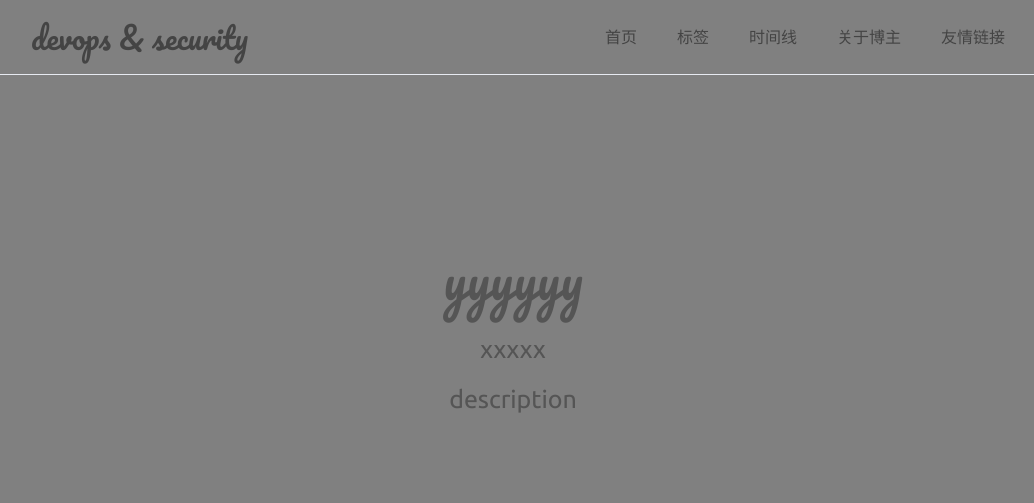
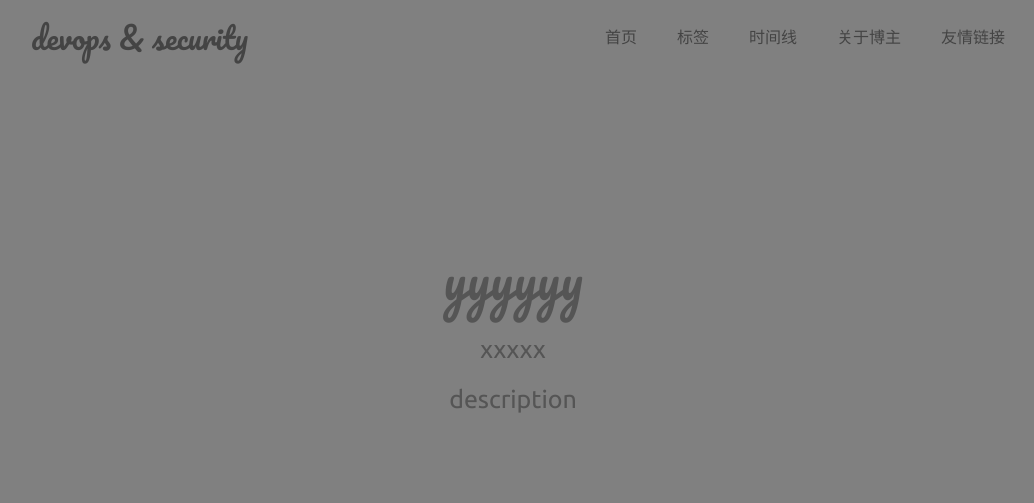
Before and after one commit to e01-cry/e01-cry.github.io, a Jekyll site: the page built from index.html, in a window 1280 px wide. Shown: the top 503 px of the page, without its empty margins (127-1161 px from the left). Built offline with Jekyll 4.4.1, drawn with Linux system fonts in a browser that asks for light colours.

Commit message:
update blog

```diff
--- a/assets/css/style.css
+++ b/assets/css/style.css
@@ -19,7 +19,8 @@
     width: 100%;
     height: 75px;
     background-color: grey;
-    border-bottom: 1px solid #e7eaf1;
+    /*border-bottom: 1px solid #e7eaf1;*/
+    border-bottom: 1px solid grey;
     -webkit-box-sizing: border-box;
             box-sizing: border-box;
     z-index: 1;
@@ -91,8 +92,7 @@
   display: block;
   height: 40px;
   width: 90%;
-  /*border-bottom: 1px solid #e7eaf1;*/
-  border-bottom: 1px solid grey;
+  border-bottom: 1px solid #e7eaf1;
   -webkit-box-sizing: border-box;
           box-sizing: border-box;
   margin: 5px auto;
```
